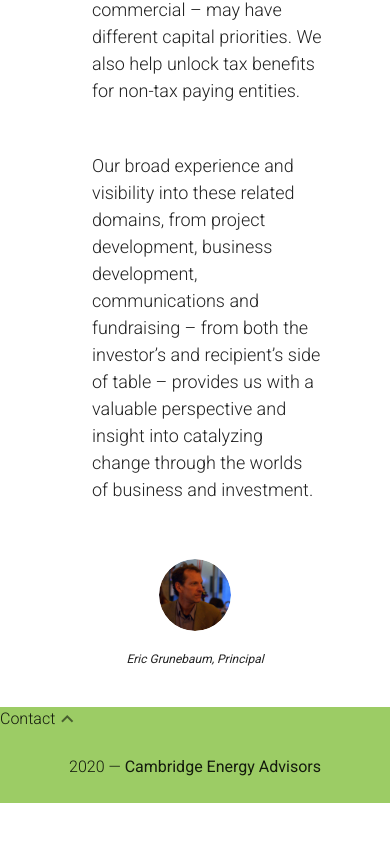
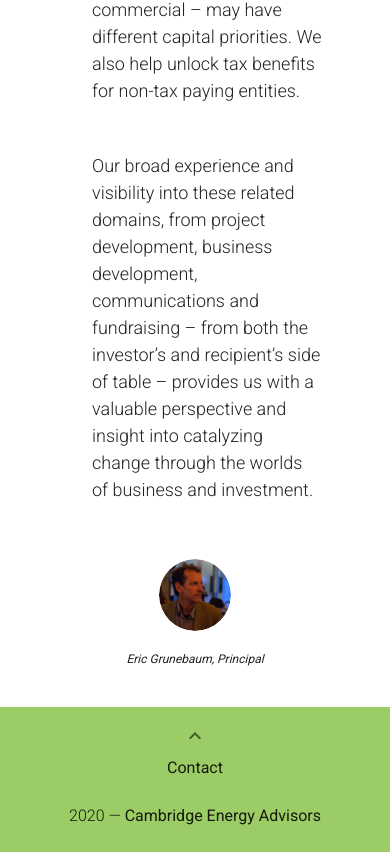
Before and after one commit to EricGrunebaum/CambridgeEnergyAdvisors-2020_6_23, a Vue app: page /about in a window 390 px wide. Shown: the part 1358-2210 px from the top of the page. Before the commit the page ends 2161 px from the top, so only its background shows below. Built offline with nearby package versions, Linux system fonts and the light colour scheme.

Commit message:
Fix alignment and add phone/email anchors to mobile footer

```diff
--- a/src/components/Footer.vue
+++ b/src/components/Footer.vue
@@ -1,7 +1,7 @@
 <template>
     <v-footer
       padless
-      class="font-weight-light primary"
+      class="font-weight-light primary justify-center"
     >
     <!-- Social media? -->
     <v-container class="d-none d-sm-flex text-center">
@@ -31,7 +31,7 @@
                 </p>
             </v-col>
     </v-container>
-    <mobile-footer class="hidden-sm-and-up"></mobile-footer>
+    <mobile-footer  class="hidden-sm-and-up"></mobile-footer>
     <v-container class="d-flex text-center">
         <v-col>{{ new Date().getFullYear() }} — <strong>Cambridge Energy Advisors</strong></v-col>
     </v-container>
--- a/src/components/MobileFooter.vue
+++ b/src/components/MobileFooter.vue
@@ -1,11 +1,18 @@
 <template>
     <div class="text-center">
-    <span class="d-flex justify-center">Contact
-        <v-icon
+        <div class="d-flex flex-column"
         @click="sheet = !sheet">
-            mdi-chevron-up
-        </v-icon>
-    </span>
+            <span class="mt-4 mb-2">
+                <strong>
+                <v-icon>
+                    mdi-chevron-up
+                </v-icon>
+                </strong>
+            </span>
+            <span>
+                <strong>Contact</strong>
+            </span>
+        </div>
     <v-bottom-sheet v-model="sheet">
       <v-sheet class="text-center" height="">
         <v-icon
@@ -18,8 +25,8 @@
             <v-row class="text-left">
                 <span class="text-white">Cambridge Energy Advisors</span>
                  <p class="grey-text text-lighten-4">
-                    Principal: Eric Grunebaum<br>
-                    M: 617-304-5824<br>
+                    Principal: Eric Grunebaum <a href="mailto:eric@cambridgeenergyadvisors.com"><v-icon>mdi-email</v-icon></a><br>
+                    M: 617-304-5824 <a href="tel:617-304-5824"><v-icon>mdi-phone</v-icon></a><br>
                 </p>
             </v-row>
             <v-divider></v-divider>
@@ -53,5 +60,7 @@ export default {
 }
 </script>
 <style scoped>
-
+    a{
+        text-decoration: none;
+    }
 </style>
```
